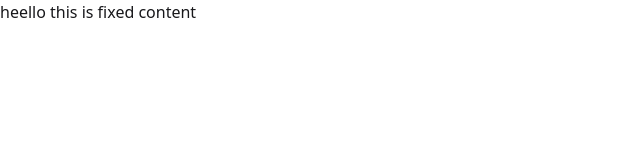
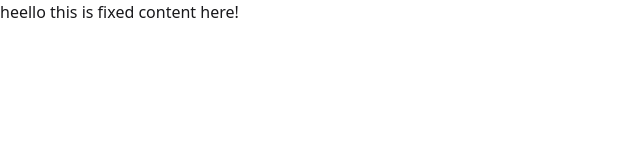
Before and after one commit to mehedipolash/Medical-Appointment-System, a React (Vite) app: page / in a window 1280 px wide. Shown: the top 160 px of the page, without its empty margins (0-640 px from the left). Built offline with nearby package versions, Linux system fonts and the light colour scheme.

Commit message:
a clean project structure setup done and router is structured

```diff
--- a/src/layouts/MainLayout.jsx
+++ b/src/layouts/MainLayout.jsx
@@ -4,7 +4,7 @@ import { Outlet } from 'react-router';
 const MainLayout = () => {
     return (
         <div>
-              <h1>heello this is fixed content</h1>
+              <h1>heello this is fixed content here!</h1>
 
               <Outlet></Outlet>
         </div>
```
